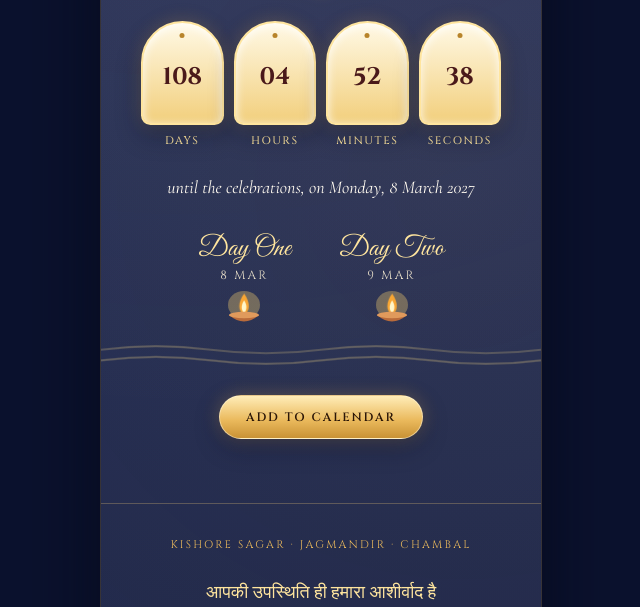
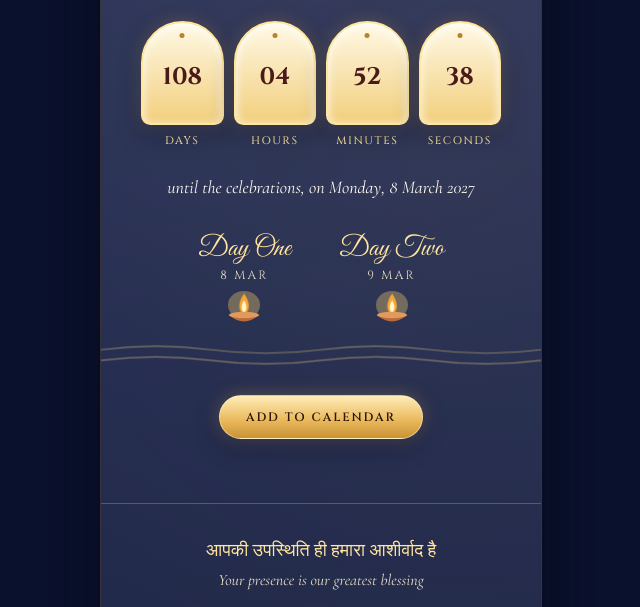
Before and after one commit to yash908/srishti, a plain HTML site: page index.html in a window 1280 px wide. Shown: the part 2961-3568 px from the top of the page, without its empty margins (319-959 px from the left). Drawn offline with nearby package versions, Linux system fonts and the light colour scheme.

Commit message:
Remove closing kota text from footer

```diff
--- a/index.html
+++ b/index.html
@@ -401,7 +401,6 @@
 
       <!-- 6. Minimalist Kota Closing -->
       <footer class="closing reveal" id="closing">
-        <p class="closing-kota">Kishore Sagar · Jagmandir · Chambal</p>
         <p class="closing-hi">आपकी उपस्थिति ही हमारा आशीर्वाद है</p>
         <p class="closing-en">Your presence is our greatest blessing</p>
         <p class="closing-names">Srishti &amp; Yashovardhan</p>
```
